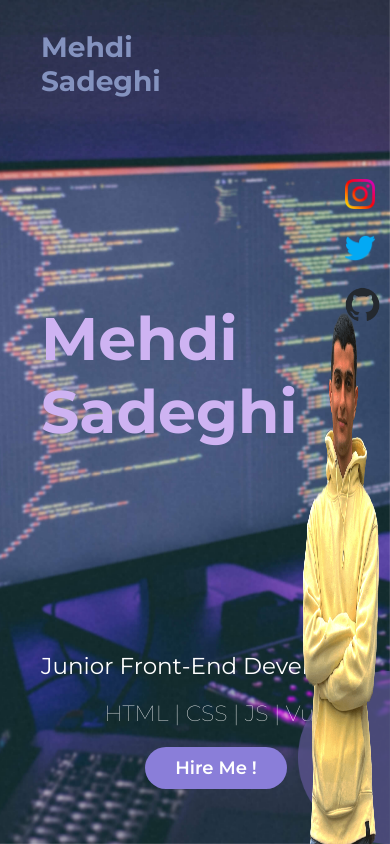
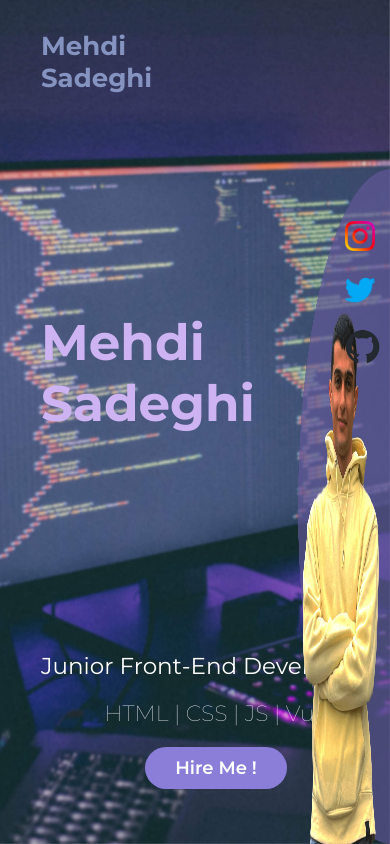
Before and after one commit to MahdiSadeghi26/vue-personal-website, a Vue app: page / in a window 390 px wide. Built offline with nearby package versions, Linux system fonts and the light colour scheme.

Commit message:
media 992 px added

```diff
--- a/src/App.vue
+++ b/src/App.vue
@@ -149,4 +149,25 @@ import Skills from './components/Skills.vue';
     }
   }
 }
+// 992px
+@media screen and (max-width:992px) {
+  .container{
+    .leftSide{
+      h1{
+        font-size: 26px;
+      }
+      .fullName{
+        font-size: 50px;
+      }
+    }
+    .rightSide{
+      .eclipse{
+        height: 80vh;
+      }
+      .socialMedia{
+        top: 25%;
+      }
+    }
+  }
+}
 </style>
```
